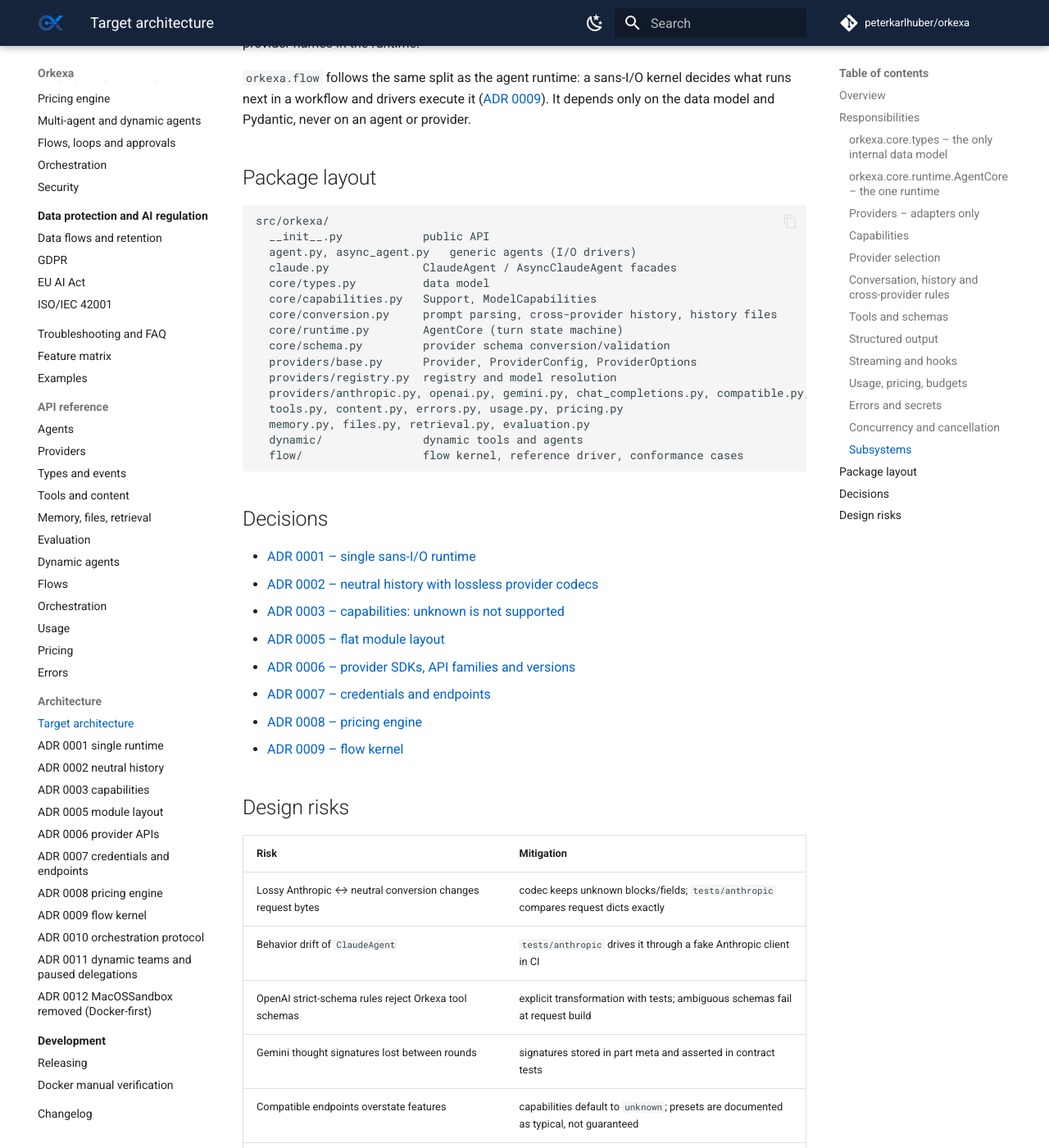
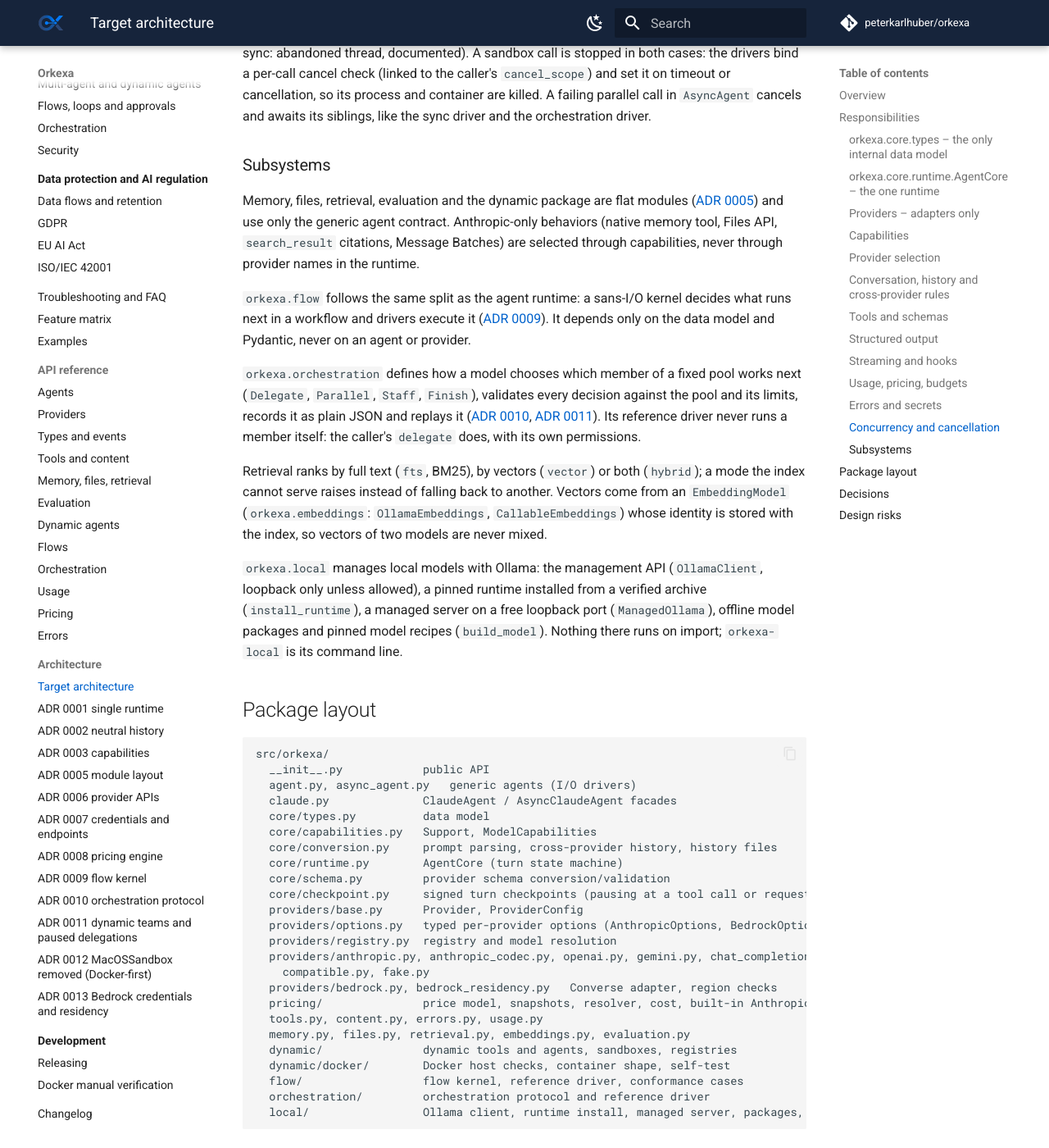
Before and after one commit to peterkarlhuber/orkexa, an MkDocs documentation site: the page built from docs/architecture/target-architecture.md, in a window 1280 px wide and 1400 px high, scrolled down 5499 px. Shown: the whole window at 82% size. Built offline with MkDocs 1.6.1 and Material for MkDocs 9.7.7, drawn with Linux system fonts in a browser that asks for light colours; comment, search, counter and statistics services are not loaded; some of the changed text lies outside the part shown.

Commit message:
Docs: architecture page and site metadata current, ADR 0013 for Bedrock (ORK-010, #26)
The architecture page now shows the Bedrock provider and the Ollama and
vLLM presets, the pricing and orchestration packages, orkexa.local,
orkexa.embeddings and the retrieval modes, lists ADRs 0010 to 0013 and
explains the withdrawn ADR 0004. ADR 0013 records the Bedrock credential,
endpoint and data-residency design. The site description names Bedrock.

Co-Authored-By: Claude Opus 5.5 <noreply@anthropic.com>

````diff
--- a/docs/architecture/target-architecture.md
+++ b/docs/architecture/target-architecture.md
@@ -23,7 +23,8 @@ Provider protocol (orkexa.providers.base) + capabilities (orkexa.core.capabiliti
     +-- AnthropicProvider     -> Anthropic Messages API        (anthropic SDK)
     +-- OpenAIProvider        -> OpenAI Responses API          (openai SDK)
     +-- GeminiProvider        -> Gemini generate_content       (google-genai SDK)
-    +-- ChatCompletionsProvider / CompatibleProvider
+    +-- BedrockProvider       -> Amazon Bedrock Converse        (boto3)
+    +-- ChatCompletionsProvider / CompatibleProvider (+ Ollama, vLLM presets)
     |                         -> Chat Completions or Responses on any base_url
     +-- FakeProvider          -> scripted, no SDK (tests)
 ```
@@ -76,6 +77,7 @@ A provider implements (see `orkexa.providers.base.Provider`):
 | `map_error(exc)` | SDK exception → normalized `ProviderError` (secrets redacted) |
 | `parse_block(dict)` | provider-specific input block parsing (Anthropic keeps extras) |
 | optional `run_batch(...)` | native batch processing (Anthropic Message Batches) |
+| `limits(model)` | documented token limits and reasoning settings (`ModelLimits`; unknown is `None`) |
 
 No adapter contains a tool loop. Automatic SDK tool execution is never used
 (Gemini: `automatic_function_calling.disable=True`; no Python callables are passed to
@@ -166,6 +168,7 @@ a non-streamed call returns, so history and results are identical. Hooks:
 | Anthropic | as reported | as reported | as reported | as reported (includes thinking) | `output_tokens_details.thinking_tokens` |
 | OpenAI Responses / Chat | input − cached − cache-write | `cached_tokens` | `cache_write_tokens` | as reported (includes reasoning) | `reasoning_tokens` |
 | Gemini | prompt − cached + tool-use prompt | `cached_content_token_count` | 0 | candidates + thoughts | `thoughts_token_count` |
+| Bedrock | input (excludes cache reads and writes) | `cacheReadInputTokens` | `cacheWriteInputTokens` (split by 5 min / 1 h lifetime) | as reported | — |
 
 Costs come from the pricing engine (`orkexa.pricing`, ADR 0008): immutable,
 versioned `PriceSnapshot`s of `ModelPrice`s, isolated `PriceResolver`s and one pinned
@@ -174,7 +177,7 @@ versioned `PriceSnapshot`s of `ModelPrice`s, isolated `PriceResolver`s and one p
 `known_cost_usd` and the price basis (`pricing_version`, `pricing_quality`,
 `pricing_conditions`, itemized `cost`). Only Anthropic prices ship (sourced); other
 providers are priced through `pricing=`, a tracker's `price_resolver` or
-`register_pricing()`. `BudgetTracker` checks before every request and after every
+`register_pricing()`; no Bedrock prices ship (they differ by region, profile and tier). `BudgetTracker` checks before every request and after every
 recorded response; unpriced requests follow `on_unpriced="ignore" | "warn" | "reject"`,
 price-policy violations `on_price_issue`.
 
@@ -187,7 +190,10 @@ API keys are kept in `ProviderConfig` (`SecretStr`, hidden in `repr`), never
 serialized, never passed to sandboxes, and never shared between providers.
 `CompatibleProvider` never reads `OPENAI_API_KEY`; the OpenAI/Anthropic providers
 refuse a non-default `base_url` without an explicit `api_key` (no implicit
-environment key to third-party hosts). See [ADR 0007](decisions/0007-credentials-and-endpoints.md).
+environment key to third-party hosts). OpenAI-compatible endpoints never follow a
+redirect. See [ADR 0007](decisions/0007-credentials-and-endpoints.md). Bedrock uses only
+AWS credentials, ignores endpoint URLs from the environment and verifies data residency
+before the first paid request ([ADR 0013](decisions/0013-bedrock-credentials-and-residency.md)).
 
 ### Concurrency and cancellation
 
@@ -213,6 +219,24 @@ what runs next in a workflow and drivers execute it
 ([ADR 0009](decisions/0009-flow-kernel.md)). It depends only on the data model and
 Pydantic, never on an agent or provider.
 
+`orkexa.orchestration` defines how a model chooses which member of a fixed pool works
+next (`Delegate`, `Parallel`, `Staff`, `Finish`), validates every decision against the
+pool and its limits, records it as plain JSON and replays it
+([ADR 0010](decisions/0010-orchestration-protocol.md),
+[ADR 0011](decisions/0011-dynamic-teams-and-paused-delegations.md)). Its reference driver
+never runs a member itself: the caller's `delegate` does, with its own permissions.
+
+Retrieval ranks by full text (`fts`, BM25), by vectors (`vector`) or both (`hybrid`);
+a mode the index cannot serve raises instead of falling back to another. Vectors come
+from an `EmbeddingModel` (`orkexa.embeddings`: `OllamaEmbeddings`, `CallableEmbeddings`)
+whose identity is stored with the index, so vectors of two models are never mixed.
+
+`orkexa.local` manages local models with Ollama: the management API (`OllamaClient`,
+loopback only unless allowed), a pinned runtime installed from a verified archive
+(`install_runtime`), a managed server on a free loopback port (`ManagedOllama`), offline
+model packages and pinned model recipes (`build_model`). Nothing there runs on import;
+`orkexa-local` is its command line.
+
 ## Package layout
 
 ```text
@@ -225,13 +249,21 @@ src/orkexa/
   core/conversion.py     prompt parsing, cross-provider history, history files
   core/runtime.py        AgentCore (turn state machine)
   core/schema.py         provider schema conversion/validation
-  providers/base.py      Provider, ProviderConfig, ProviderOptions
+  core/checkpoint.py     signed turn checkpoints (pausing at a tool call or request)
+  providers/base.py      Provider, ProviderConfig
+  providers/options.py   typed per-provider options (AnthropicOptions, BedrockOptions, ...)
   providers/registry.py  registry and model resolution
-  providers/anthropic.py, openai.py, gemini.py, chat_completions.py, compatible.py, fake.py
-  tools.py, content.py, errors.py, usage.py, pricing.py
-  memory.py, files.py, retrieval.py, evaluation.py
-  dynamic/               dynamic tools and agents
+  providers/anthropic.py, anthropic_codec.py, openai.py, gemini.py, chat_completions.py,
+    compatible.py, fake.py
+  providers/bedrock.py, bedrock_residency.py   Converse adapter, region checks
+  pricing/               price model, snapshots, resolver, cost, built-in Anthropic prices
+  tools.py, content.py, errors.py, usage.py
+  memory.py, files.py, retrieval.py, embeddings.py, evaluation.py
+  dynamic/               dynamic tools and agents, sandboxes, registries
+  dynamic/docker/        Docker host checks, container shape, self-test
   flow/                  flow kernel, reference driver, conformance cases
+  orchestration/         orchestration protocol and reference driver
+  local/                 Ollama client, runtime install, managed server, packages, CLI
 ```
 
 ## Decisions
@@ -244,6 +276,13 @@ src/orkexa/
 * [ADR 0007 – credentials and endpoints](decisions/0007-credentials-and-endpoints.md)
 * [ADR 0008 – pricing engine](decisions/0008-pricing-engine.md)
 * [ADR 0009 – flow kernel](decisions/0009-flow-kernel.md)
+* [ADR 0010 – orchestration protocol](decisions/0010-orchestration-protocol.md)
+* [ADR 0011 – dynamic teams, parallel delegation and paused delegations](decisions/0011-dynamic-teams-and-paused-delegations.md)
+* [ADR 0012 – MacOSSandbox removed (Docker-first)](decisions/0012-macos-sandbox-removed.md)
+* [ADR 0013 – Amazon Bedrock: credentials, endpoints and data residency](decisions/0013-bedrock-credentials-and-residency.md)
+
+ADR 0004 (a separate distribution for legacy imports) was withdrawn on 2026-10-31,
+when that compatibility layer was removed; its number is not reused.
 
 ## Design risks
 
--- a/mkdocs.yml
+++ b/mkdocs.yml
@@ -1,5 +1,5 @@
 site_name: Orkexa
-site_description: One agent runtime for Anthropic Claude, OpenAI, Google Gemini and OpenAI-compatible endpoints.
+site_description: One agent runtime for Anthropic Claude, OpenAI, Google Gemini, Amazon Bedrock and OpenAI-compatible endpoints (Ollama, vLLM).
 repo_url: https://github.com/peterkarlhuber/orkexa
 repo_name: peterkarlhuber/orkexa
 copyright: Copyright &copy; 2026 Peter Karlhuber – MIT License
@@ -119,6 +119,7 @@ nav:
       - ADR 0010 orchestration protocol: architecture/decisions/0010-orchestration-protocol.md
       - ADR 0011 dynamic teams and paused delegations: architecture/decisions/0011-dynamic-teams-and-paused-delegations.md
       - ADR 0012 MacOSSandbox removed (Docker-first): architecture/decisions/0012-macos-sandbox-removed.md
+      - ADR 0013 Bedrock credentials and residency: architecture/decisions/0013-bedrock-credentials-and-residency.md
   - Development:
       - development/index.md
       - Releasing: development/releasing.md
````
Also changed, not shown: docs/architecture/decisions/0013-bedrock-credentials-and-residency.md (added, +61 -0 lines).
